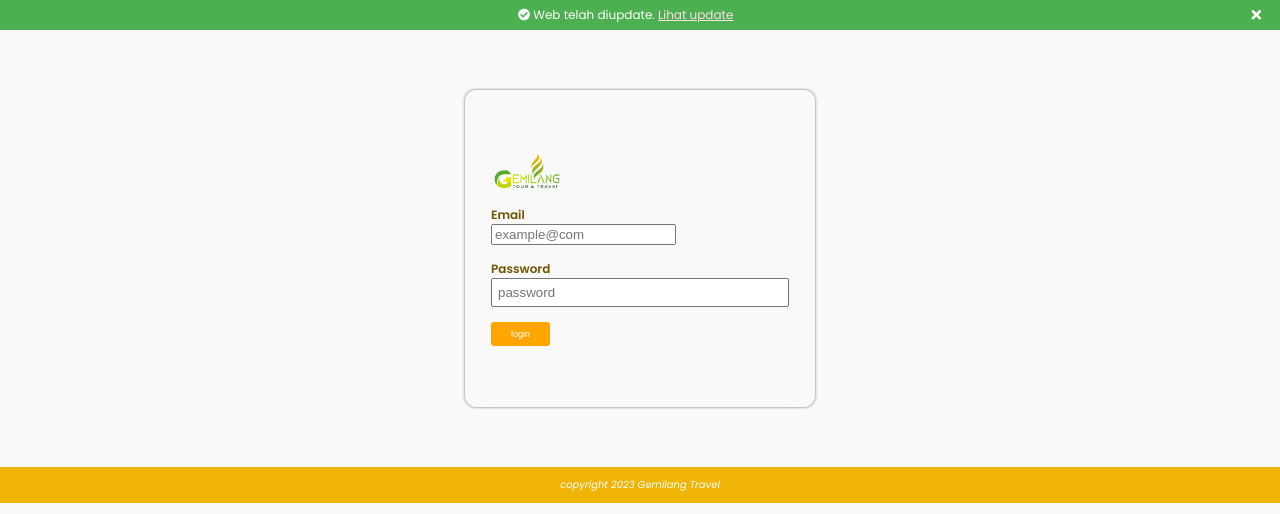
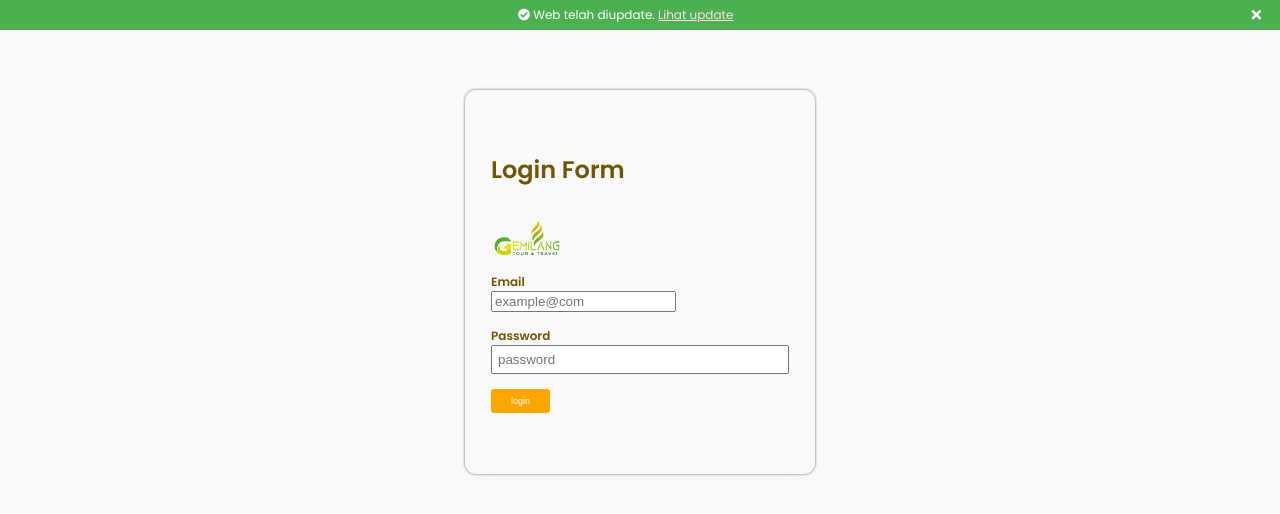
Before and after one commit to adityacnd/gemtrav, a PHP site: page /gtravel/index.php?page=login in a window 1280 px wide. Shown: the part 63-577 px from the top of the page. Run offline with PHP 8.4, Linux system fonts and the light colour scheme; some libraries are stand-ins or nearby versions.

Commit message:
update login

```diff
--- a/login.php
+++ b/login.php
@@ -46,6 +46,7 @@
 			}
 
 		?>
+		<h1>Login Form</h1>
 		<img src="images/logo.png" alt="logo" id="lg">
 		<div class="element-form">
 			<label>Email</label>
```
